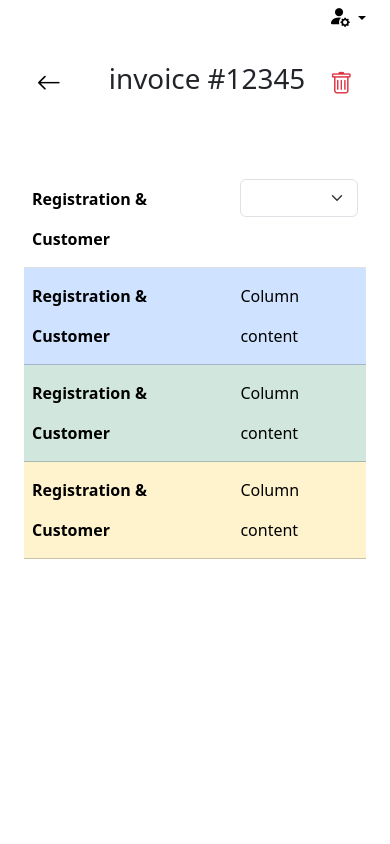
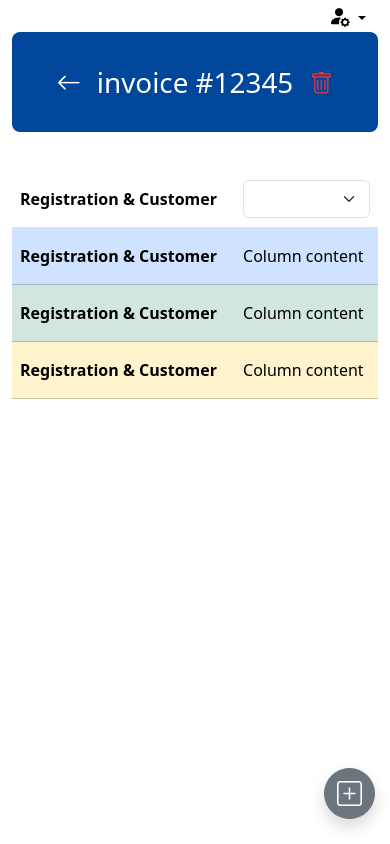
Before and after one commit to rhysjj111/invoice_dashboard_cont., a Django app: page /invoices/ in a window 390 px wide. Run offline with Django 4.2, Linux system fonts and the light colour scheme.

Commit message:
Add mobile_menu.html and included it in base.html for devices smaller than large screens. Style the mobile menu to be fixed in the bottom length of screen and tie fonts and colours in with the rest of the project. Add more colour to the dashboard includin the header, side menu and search and filter bar.

```diff
--- a/invoice/static/invoice/css/invoice.css
+++ b/invoice/static/invoice/css/invoice.css
@@ -5,3 +5,12 @@
 p{
   margin: 0;
 }
+
+.nav-item .nav-link.active{
+  background-color: #31E981;
+}
+
+.nav-item .nav-link{
+  background-color: white;
+  color: #03120E;
+}
--- a/invoice/templates/invoice/invoice_list.html
+++ b/invoice/templates/invoice/invoice_list.html
@@ -38,12 +38,12 @@
 {% endblock %}
 
 {% block dashboard_content %}
-<table class="table table-hover">
+<table class="table table-hover align-middle">
     <tbody>
             <tr>
                 <th class="d-lg-none" scope="row"><a href="{% url 'index' %}">Registration & Customer</a></th>
-                <th scope="row " class="d-none d-lg-inline-block"><a href="{% url 'index' %}">Registration</a></th>
-                <td class="d-none d-lg-inline-block"><a href="{% url 'index' %}">Customer</a></td>
+                <th scope="row " class="d-none d-lg-table-cell"><a href="{% url 'index' %}">Registration</a></th>
+                <td class="d-none d-lg-table-cell"><a href="{% url 'index' %}">Customer</a></td>
                 <td>
                     <select class="form-select" aria-label="Default select example">
                         <option selected></option>
--- a/static/css/base.css
+++ b/static/css/base.css
@@ -1,6 +1,15 @@
 html {
     height: 100%;
     overflow: hidden;
+}
+
+body{
+    /* background-color: rgba(255, 124, 26, 0.65); */
+    color: white;
+}
+
+h1{
+    margin:0;
 }
 
 a{
@@ -14,7 +23,9 @@ i{
 
 .heading-row{
     height: 100px;
-    margin-bottom: 15px
+    margin-bottom: 15px;
+    background-color: #00469B;
+    border-radius: 8px;
 }
 
 /* from Bulma */
@@ -39,8 +50,21 @@ i{
     background-color: white;
     border: 0;
 }
+
 .menu-title{
     color: slategrey;
+}
+
+.side-menu * {
+    background-color: #FF7F11;
+    color: white;
+}
+
+.mobile-menu * {
+    color:#03120E;
+}
+.mobile-menu *:target {
+    color:#FF7F11;
 }
 
 .side-menu-link{
@@ -50,6 +74,8 @@ i{
     font-size: 18px;
     font-weight: 600;
     border:none;
+    margin-right: 40px;
+
 }
 
 .side-menu-link:hover,
@@ -65,14 +91,20 @@ i{
 
 /* main content dashboard */
 
+.heading-container a{
+    color: white;
+}
+
 .dashboard-outer{
     overflow-y: auto;
     height: 100vh;
 }
 
-.dashboard-content-container,
-.dashboard-content-container > .row{
-    min-height: calc(100vh - 240px);
+@media (max-width:992px){
+    .dashboard-content-container,
+    .dashboard-content-container > .row{
+        min-height: calc(100vh - 240px);
+    }
 }
 
 tr{
@@ -84,3 +116,32 @@ td > a{
     text-decoration: none;
     display:block
 }
+
+/* mobile menu */
+
+.mobile-menu-container{
+    position: fixed;
+    bottom: 25px;
+    right: 15px;
+}
+
+.mobile-menu-button{
+    border-radius: 50%;
+
+    min-height: 3rem;
+    min-width: 3rem;
+
+}
+
+.mobile-menu-button:active,
+.mobile-menu-button:focus,
+.mobile-menu-button:hover{
+    background-color: #FF7F11;
+    border: #FF7F11 solid 1px;
+}
+
+.mobile-menu-button i{
+    font-weight: 800;
+    color: white;
+    font-size: 25px;
+}
--- a/templates/base.html
+++ b/templates/base.html
@@ -25,14 +25,16 @@
       </div>
     </div>
   {% endif %}
-
+    {% include "includes/mobile_menu.html" %}
   {% block content %}
 
   {% endblock %}
 
-    {% block js %}
-        <script src="https://cdn.jsdelivr.net/npm/bootstrap@5.3.3/dist/js/bootstrap.bundle.min.js" integrity="sha384-YvpcrYf0tY3lHB60NNkmXc5s9fDVZLESaAA55NDzOxhy9GkcIdslK1eN7N6jIeHz" crossorigin="anonymous"></script>
-    {% endblock %}
+
+
+  {% block js %}
+   <script src="https://cdn.jsdelivr.net/npm/bootstrap@5.3.3/dist/js/bootstrap.bundle.min.js" integrity="sha384-YvpcrYf0tY3lHB60NNkmXc5s9fDVZLESaAA55NDzOxhy9GkcIdslK1eN7N6jIeHz" crossorigin="anonymous"></script>
+  {% endblock %}
 
   </body>
 </html>
--- a/templates/base_dashboard.html
+++ b/templates/base_dashboard.html
@@ -42,7 +42,7 @@
       </div>
 
       <!-- DASHBOARD MAIN CONTENT -->
-      <div class="col-lg-9 dashboard-outer pb-3 px-lg-5">
+      <div class="col-12 col-lg-9 dashboard-outer px-lg-5">
 
           <!-- header  -->
           <header class="container-fluid header-container">
@@ -62,11 +62,11 @@
               </div>
             </div>
             <div class="row heading-row">
-                <div class="col d-flex align-items-center justify-content-center">
+                <div class="col d-flex align-items-center justify-content-center heading-container">
                   <!-- heading, back and trash button  -->
-                  {% if previous_url %}<a href="{% url previous_url %}"><i class="bi-arrow-left icon fs-2 me-5 align-middle"></i></a>{% endif %}
+                  {% if previous_url %}<a href="{% url previous_url %}"><i class="bi-arrow-left icon fs-2 me-3 me-lg-4 align-middle"></i></a>{% endif %}
                   <h1 class="d-inline">{% block page_heading %}{% endblock %}</h1>
-                  {% if previous_url %}<a href=""><i class="bi-trash icon fs-3 ms-4 text-danger align-middle"></i></a>{% endif %}
+                  {% if previous_url %}<a href=""><i class="bi-trash icon text-danger fs-3 ms-3 ms-lg-4 align-middle"></i></a>{% endif %}
                 </div>
             </div>
           </header>
@@ -83,7 +83,7 @@
           <!-- content body  -->
           <div class="container dashboard-content-container mt-4">
             <div class="row h-100">
-                <div class="col-12">
+                <div class="col-12 p-0">
                 {% block dashboard_content %}
                 {% endblock %}
                 </div>
--- /dev/null
+++ b/templates/includes/mobile_menu.html
@@ -0,0 +1,17 @@
+
+
+
+
+<div class="dropup mobile-menu-container d-lg-none ">
+    <button class="btn btn-secondary mobile-menu-button shadow" type="button" data-bs-toggle="dropdown"
+        aria-expanded="false">
+        <i class="bi bi-plus-square"></i>
+    </button>
+    <ul class="dropdown-menu mobile-menu">
+        <li><a class="dropdown-item side-menu-link" href="#"><i class="bi bi-gear"></i>Add part</a></li>
+        <li><a class="dropdown-item side-menu-link" href="#"><i class="bi bi-clock"></i>Add labour</a></li>
+        <br>
+        <li><hr class="dropdown-divider"></li>
+        <li><a class="dropdown-item side-menu-link" href="#"><i class="bi bi-box-arrow-right"></i>Customers</a></li>
+    </ul>
+</div>
```
Also changed, not shown: other parts of invoice/templates/invoice/invoice_list.html (+12 -12 lines).
